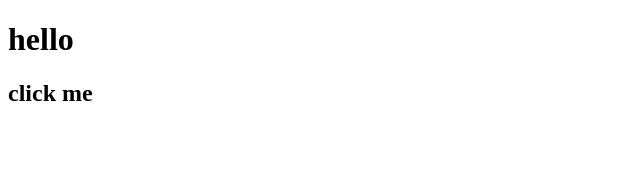
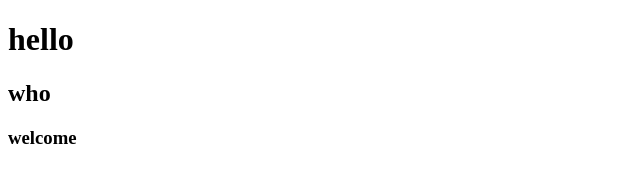
Before and after one commit to biswajitalenka-11/myproject, a plain HTML site: page index3.html in a window 1280 px wide. Shown: the whole page, without its empty margins (0-640 px from the left). Drawn offline with Linux system fonts and the light colour scheme.

Commit message:
Update index3.html

```diff
--- a/index3.html
+++ b/index3.html
@@ -7,6 +7,8 @@
 </head>
 <body>
     <h1>hello</h1>
-    <h2>click me</h2>
+    <h2>who</h2>
+    <h3>welcome</h3>
+
 </body>
 </html>
```
